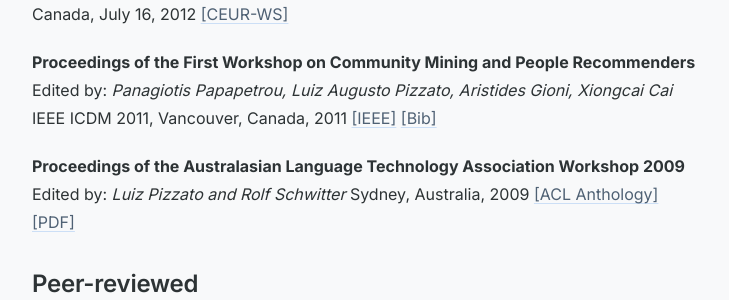
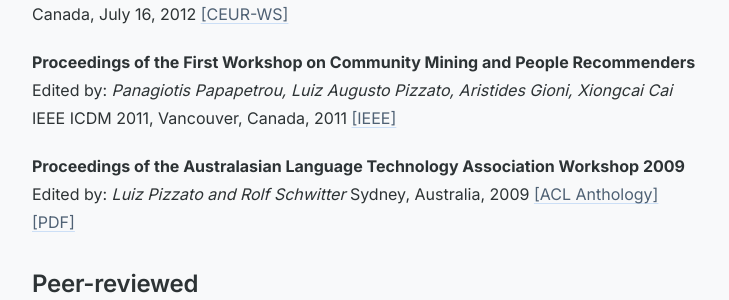
Before and after one commit to pizzato/pizzato.github.io, a Jekyll site: the page built from publications/index.markdown, in a window 1280 px wide and 900 px high, scrolled down 2081 px. Shown: the part 152-452 px from the top of the window, without its empty margins (272-1001 px from the left). Built offline with Jekyll 4.4.1, drawn with Linux system fonts in a browser that asks for light colours.

Commit message:
fix: remove Bib links from publications page
Co-Authored-By: Claude Sonnet 4.5 <noreply@anthropic.com>

```diff
--- a/publications/index.markdown
+++ b/publications/index.markdown
@@ -82,7 +82,7 @@ UMAP 2012, Montreal, Canada, July 16, 2012
 **Proceedings of the First Workshop on Community Mining and People Recommenders**
 Edited by: _Panagiotis Papapetrou, Luiz Augusto Pizzato, Aristides Gioni, Xiongcai Cai_
 IEEE ICDM 2011, Vancouver, Canada, 2011
-[[IEEE]](http://doi.ieeecomputersociety.org/10.1109/ICDMW.2011.192) [[Bib]](http://www.computer.org/plugins/dl/citation/abs/bibtex/description/doi/10.1109/ICDMW.2011.192.bib)
+[[IEEE]](http://doi.ieeecomputersociety.org/10.1109/ICDMW.2011.192)
 
 
 
@@ -198,7 +198,7 @@ Proceedings of the 20th International Conference on User Modeling, Adaptation an
 **Using Wikipedia and Conceptual Graph Structures to Generate Questions for Academic Writing Support.**
 _Ming Liu, Rafael A. Calvo, Anindito Aditomo, and Luiz Augusto Pizzato_
 IEEE Transactions on Learning Technologies, vol. 5, no. 3, pp. 251-263, Third Quarter 2012
-[[IEEE]](http://doi.ieeecomputersociety.org/10.1109/TLT.2012.5) [[Bib]](http://www.computer.org/plugins/dl/citation/abs/bibtex/description/doi/10.1109/TLT.2012.5.bib)
+[[IEEE]](http://doi.ieeecomputersociety.org/10.1109/TLT.2012.5)
 
 
 
```
